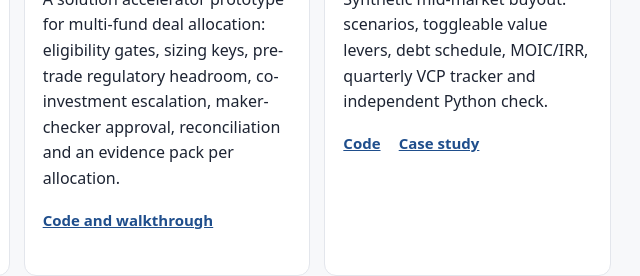
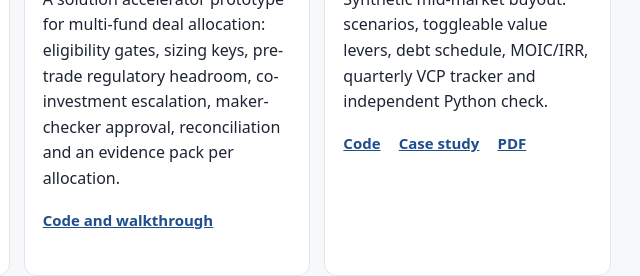
Before and after one commit to kakali-bandyopadhyay/kakali-bandyopadhyay.github.io, a plain HTML site: page index.html in a window 1280 px wide. Shown: the part 860-1136 px from the top of the page, 473-1113 px from the left. Drawn offline with Linux system fonts and the light colour scheme.

Commit message:
Add PE value-creation model summary PDF link

```diff
--- a/index.html
+++ b/index.html
@@ -116,6 +116,7 @@
     <p class="links">
       <a href="https://github.com/kakali-bandyopadhyay/pe-value-creation-model">Code</a>
       <a href="https://github.com/kakali-bandyopadhyay/pe-value-creation-model/blob/main/docs/CASE_STUDY.md">Case study</a>
+      <a href="assets/pe-value-creation-model-summary.pdf">PDF</a>
     </p>
   </div>
        <div class="card" data-tracks="data operations">
```
Also changed, not shown: 1 other file.
